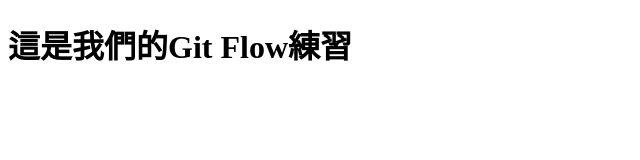
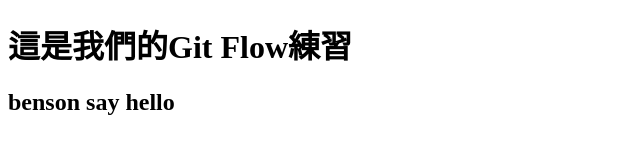
Before and after one commit to WOOWOOYONG/Our-GitFlow-Practice, a plain HTML site: page index.html in a window 1280 px wide. Shown: the whole page, without its empty margins (0-640 px from the left). Drawn offline with Linux system fonts and the light colour scheme.

Commit message:
feat:新增hello (benson)

```diff
--- a/index.html
+++ b/index.html
@@ -8,5 +8,6 @@
   </head>
   <body>
     <h1>這是我們的Git Flow練習</h1>
+    <h2>benson say hello</h2>
   </body>
 </html>
```
